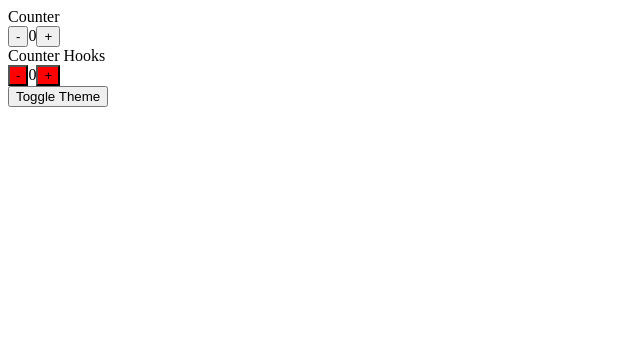
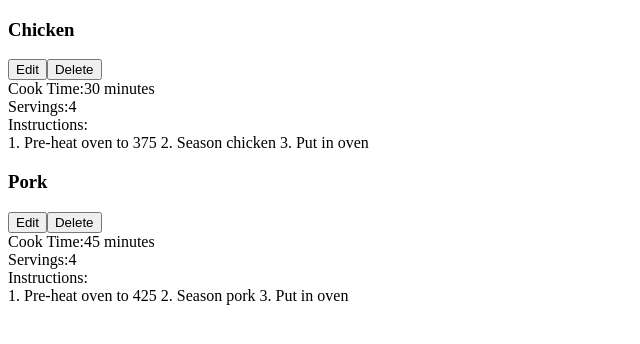
Before and after one commit to ewebber283/reactive-cooking, a React (Create React App) app: page / in a window 1280 px wide. Shown: the top 344 px of the page, without its empty margins (0-640 px from the left). Built offline with nearby package versions, Linux system fonts and the light colour scheme.

Commit message:
added recipe components

```diff
--- a/src/App.js
+++ b/src/App.js
@@ -1,21 +1,26 @@
-import React, { useState } from "react";
-import Counter from './counter'
-import CounterHooks from "./CounterHooks";
+import React from "react";
+import RecipeList from "./RecipeList";
 
-export const ThemeContext = React.createContext()
 function App() {
-  const [theme, setTheme] = useState('red')
   return (
-    <ThemeContext.Provider value={{ backgroundColor: theme }}>
-    Counter
-    <Counter initialCount={0}/>
-    Counter Hooks
-    <CounterHooks initialCount={0}/>
-    <button onClick={()=> setTheme(prevTheme => {
-      return prevTheme === 'red' ? 'blue' : 'red'
-    })}>Toggle Theme</button>
-    </ThemeContext.Provider>
+    <RecipeList recipes={testRecipes} />
   )
 }
 
+const testRecipes = [
+  {
+    id: 1,
+    name: 'Chicken',
+    servings: 4,
+    cookTime: '30 minutes',
+    instructions: '1. Pre-heat oven to 375 \n2. Season chicken \n3. Put in oven'
+  },
+  {
+    id: 2,
+    name: 'Pork',
+    servings: 4,
+    cookTime: '45 minutes',
+    instructions: '1. Pre-heat oven to 425 \n2. Season pork \n3. Put in oven'
+  }
+]
 export default App;
--- a/src/CounterHooks.js
+++ /dev/null
@@ -1,14 +0,0 @@
-import React, { useState, useContext } from "react";
-import { ThemeContext } from "./App";
-
-export default function CounterHooks({ initialCount }) {
-    const [count, setCount] = useState(initialCount)
-    const style = useContext(ThemeContext)
-    return(
-        <div>
-                <button style={style} onClick={() => setCount(prevCount => prevCount - 1)}>-</button>
-                <span>{count}</span>
-                <button style={style} onClick={() => setCount(prevCount => prevCount + 1)}>+</button>
-            </div>
-    )
-}
--- /dev/null
+++ b/src/Recipe.js
@@ -0,0 +1,35 @@
+import React from 'react'
+
+export default function Recipe(props) {
+    const {
+        name,
+        cookTime,
+        servings,
+        instructions
+    } = props
+  return (
+    <div>
+        <div>
+            <h3>{name}</h3>
+            <div>
+                <button>Edit</button>
+                <button>Delete</button>
+            </div>
+        </div>
+        <div>
+            <span>Cook Time:</span>
+            <span>{cookTime}</span>
+        </div>
+        <div>
+            <span>Servings:</span>
+            <span>{servings}</span>
+        </div>
+        <div>
+            <span>Instructions:</span>
+            <div>
+                {instructions}
+            </div>
+        </div>
+    </div>
+  )
+}
--- /dev/null
+++ b/src/RecipeList.js
@@ -0,0 +1,17 @@
+import React from 'react'
+import Recipe from './Recipe'
+
+export default function RecipeList({ recipes }) {
+  return (
+    <div>
+        {recipes.map(recipe => {
+            return (
+                <Recipe key={recipe.id}
+                {...recipe}
+                />
+            )
+        })}
+    </div>
+
+  )
+}
--- a/src/counter.js
+++ /dev/null
@@ -1,25 +0,0 @@
-import React, { Component } from "react";
-
-export default class Counter extends Component {
-    constructor(props) {
-        super(props)
-
-        this.state={
-            count: props.initialCount
-        }
-    }
-    render() {
-        return (
-            <div>
-                <button onClick={() => this.changeCount(-1)}>-</button>
-                <span>{this.state.count}</span>
-                <button onClick={() => this.changeCount(1)}>+</button>
-            </div>
-    )}
-
-    changeCount(amount) {
-        this.setState( prevState => {
-            return { count: prevState.count + amount }
-        })
-    }
-}
```
